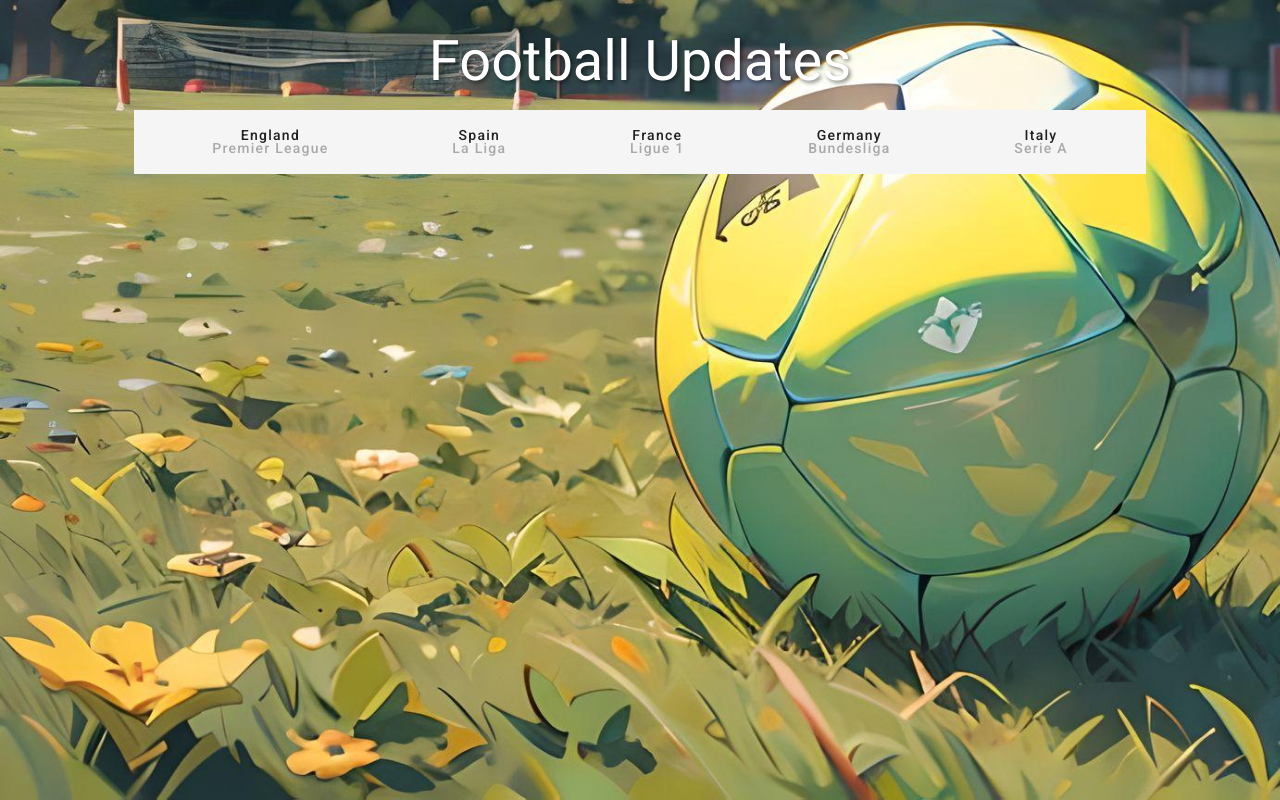
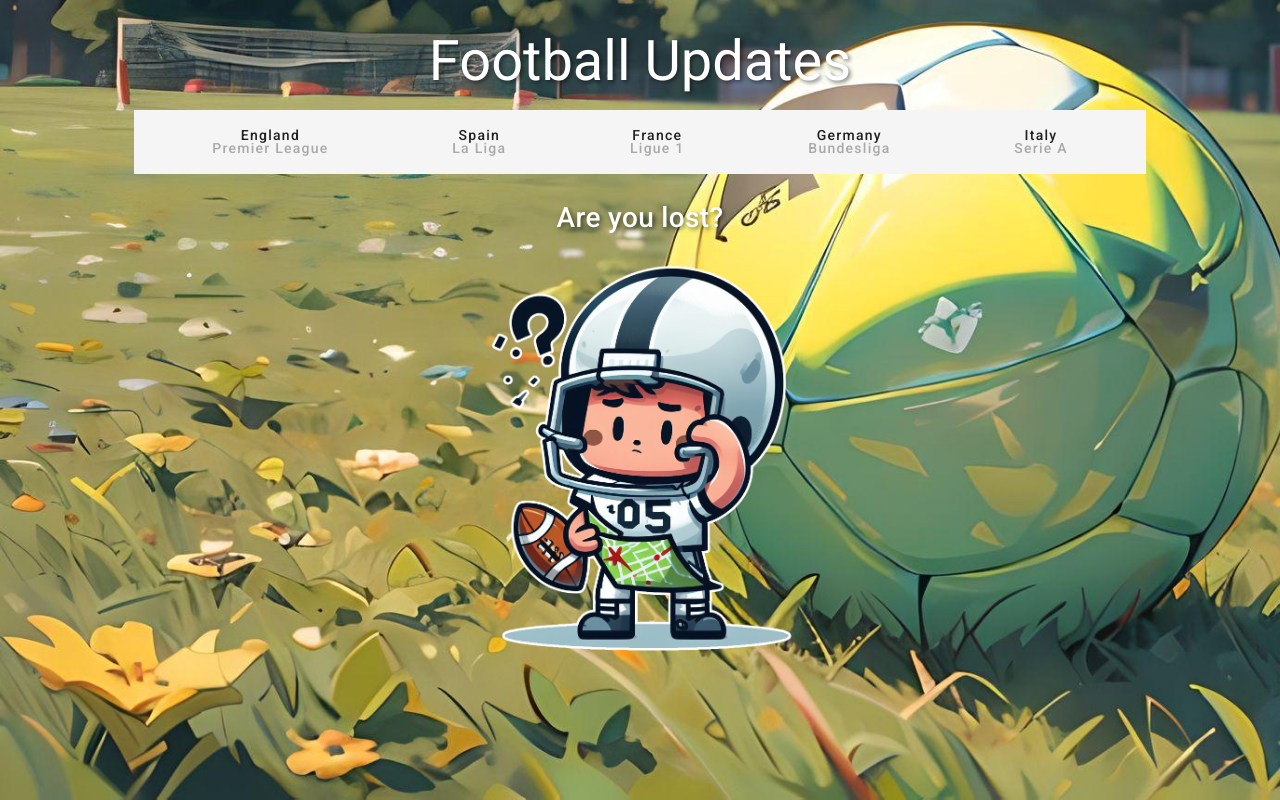
Before and after one commit to NVanvyve/FootballUpdates, an Angular app: page /not-found in a window 1280 px wide. Before the commit this address led to /. Built offline with nearby package versions, Linux system fonts and the light colour scheme.

Commit message:
routes and 404

```diff
--- a/src/app/app-routing.module.ts
+++ b/src/app/app-routing.module.ts
@@ -1,12 +1,49 @@
 import {NgModule} from '@angular/core';
 import {ExtraOptions, RouterModule, Routes} from '@angular/router';
+import {LeagueDetailsComponent} from "./components/league-details/league-details.component";
+import {NotFoundComponent} from "./components/not-found/not-found.component";
 
 const routerOptions: ExtraOptions = {
   useHash: false,
   enableTracing: false,
 };
 
-const routes: Routes = [];
+const routes: Routes = [
+  {
+    path: 'england',
+    component: LeagueDetailsComponent,
+  },
+  {
+    path: 'spain',
+    component: LeagueDetailsComponent,
+  },
+  {
+    path: 'france',
+    component: LeagueDetailsComponent,
+  },
+  {
+    path: 'germany',
+    component: LeagueDetailsComponent,
+  },
+  {
+    path: 'italy',
+    component: LeagueDetailsComponent,
+  },
+  {
+    path: '',
+    redirectTo: 'england',
+    pathMatch: 'full'
+  },
+  {
+    path: 'not-found',
+    component: NotFoundComponent
+  },
+  {
+    path: '**',
+    redirectTo: 'not-found',
+    pathMatch: 'full'
+  }
+];
 
 @NgModule({
   imports: [RouterModule.forRoot(routes, routerOptions)],
--- /dev/null
+++ b/src/app/components/league-details/league-details.component.html
@@ -0,0 +1 @@
+<p>league-details works!</p>
--- /dev/null
+++ b/src/app/components/not-found/not-found.component.html
@@ -0,0 +1,4 @@
+<div>
+  <h2>Are you lost?</h2>
+  <img src="assets/images/lost.png">
+</div>
--- /dev/null
+++ b/src/app/components/not-found/not-found.component.sass
@@ -0,0 +1,11 @@
+div
+  text-align: center
+
+  h2
+    color: white
+    margin: 1em
+    text-shadow: 2px 2px 4px rgba(0, 0, 0, 0.5)
+    font-size: 2em
+
+  img
+    height: 400px
--- a/src/app/toolbar/toolbar.component.ts
+++ b/src/app/components/toolbar/toolbar.component.ts
@@ -1,6 +1,6 @@
 import {Component} from '@angular/core';
-import {FootballCountry} from "../model/football-country.model";
-import {FixedDataService} from "../services/fixed-data.service";
+import {FootballCountry} from "../../model/football-country.model";
+import {FixedDataService} from "../../services/fixed-data.service";
 
 @Component({
   selector: 'foot-toolbar',
--- a/src/styles.sass
+++ b/src/styles.sass
@@ -1,4 +1,3 @@
-
 body
   background-image: url('assets/images/background.jpg')
   background-size: cover
```
Also changed, not shown: src/app/app.module.ts (+6 -2 lines), src/app/components/league-details/league-details.component.ts (added, +10 -0 lines), src/app/components/not-found/not-found.component.ts (added, +10 -0 lines), src/app/components/league-details/league-details.component.sass (added), src/app/components/toolbar/toolbar.component.html (renamed from src/app/toolbar/toolbar.component.html), src/app/components/toolbar/toolbar.component.sass (renamed from src/app/toolbar/toolbar.component.sass), src/assets/images/lost.png (added).
